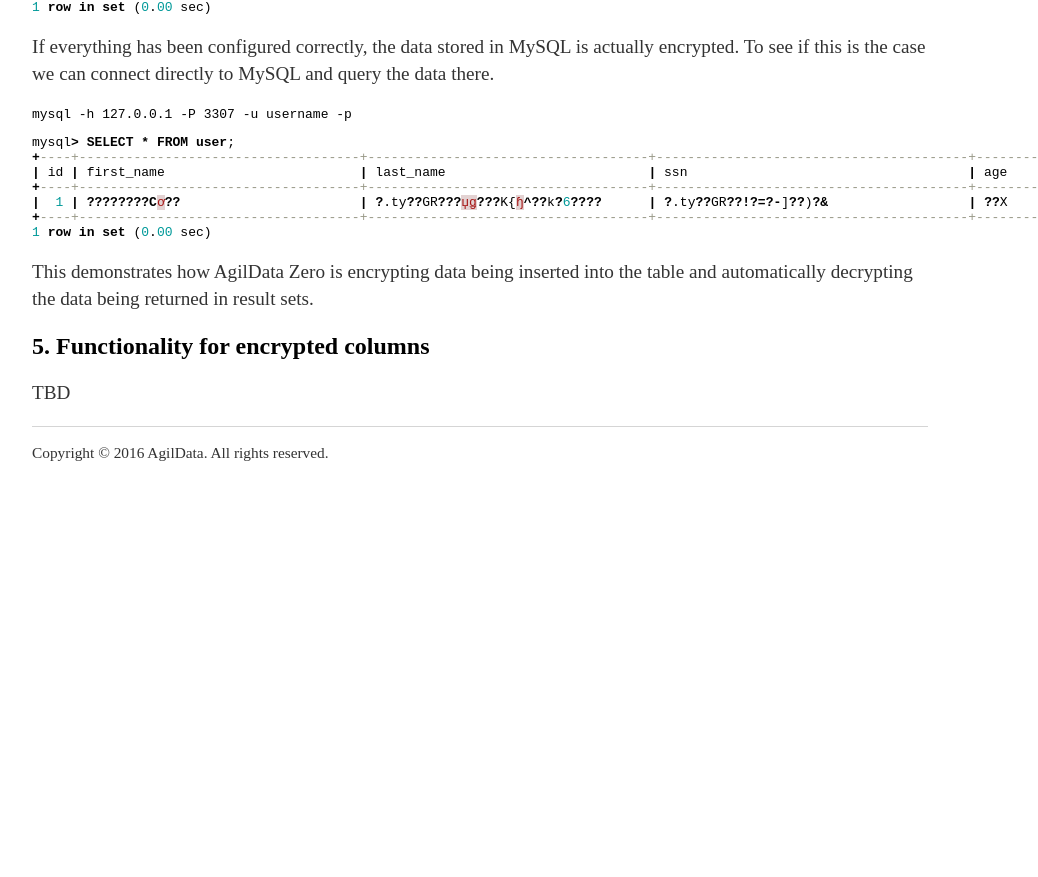
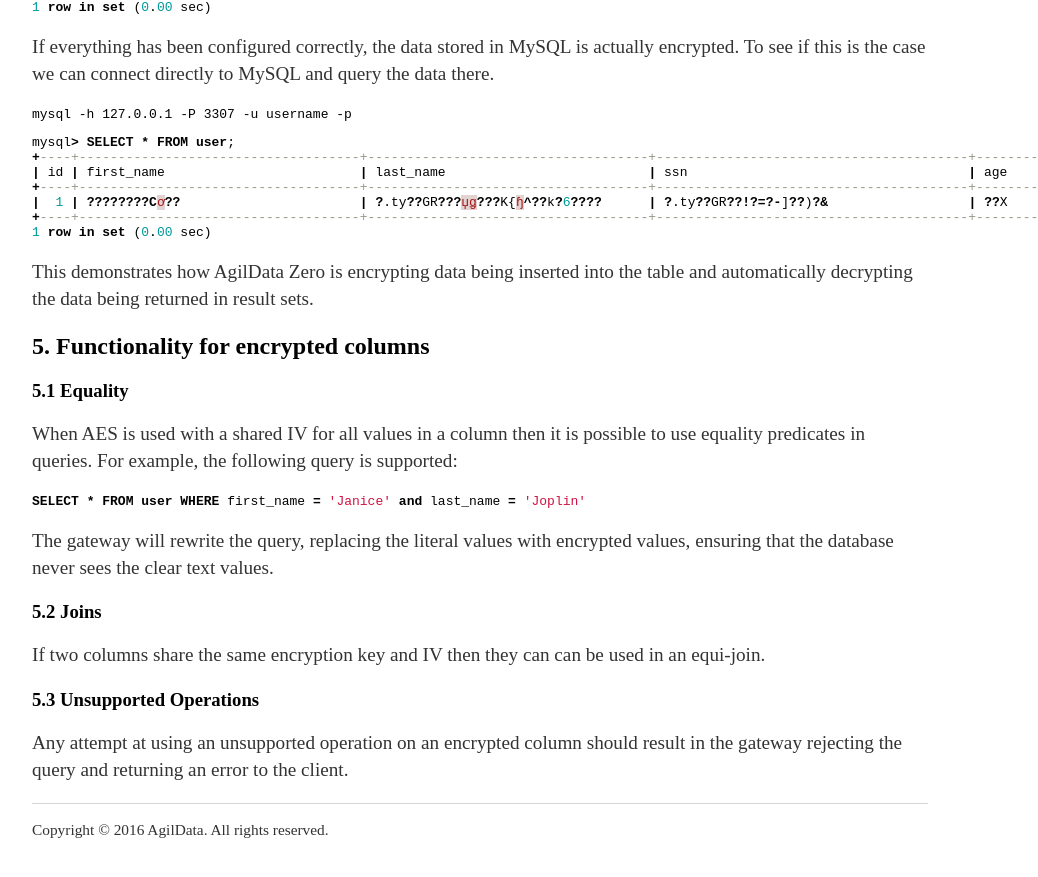
Before and after one commit to placrosse/agildata-zero, a Jekyll site: the page built from tutorial.md, in a window 1280 px wide and 900 px high, scrolled down 2511 px. Shown: the top 877 px of the window, without its empty margins (160-1198 px from the left). Built offline with Jekyll 4.4.1, drawn with Linux system fonts in a browser that asks for light colours; before the commit the page ends 3035 px from its top, so only the background shows below that.

Commit message:
tutorial

````diff
--- a/tutorial.md
+++ b/tutorial.md
@@ -158,4 +158,21 @@
 
 ## 5. Functionality for encrypted columns
 
-TBD
+### 5.1 Equality
+
+When AES is used with a shared IV for all values in a column then it is possible to use equality predicates in queries. For example, the following query is supported:
+
+``` sql
+SELECT * FROM user WHERE first_name = 'Janice' and last_name = 'Joplin'
+```
+
+The gateway will rewrite the query, replacing the literal values with encrypted values, ensuring that the database never sees the clear text values.
+
+
+### 5.2 Joins
+
+If two columns share the same encryption key and IV then they can can be used in an equi-join.
+
+### 5.3 Unsupported Operations
+
+Any attempt at using an unsupported operation on an encrypted column should result in the gateway rejecting the query and returning an error to the client.
````
